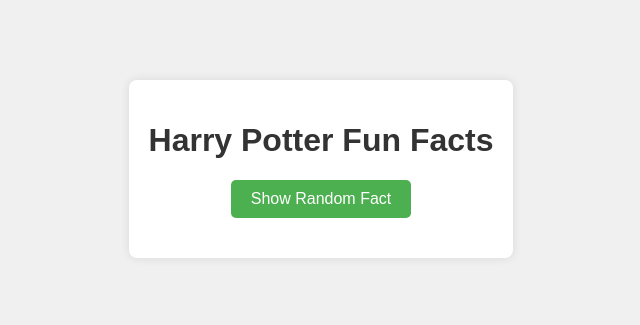
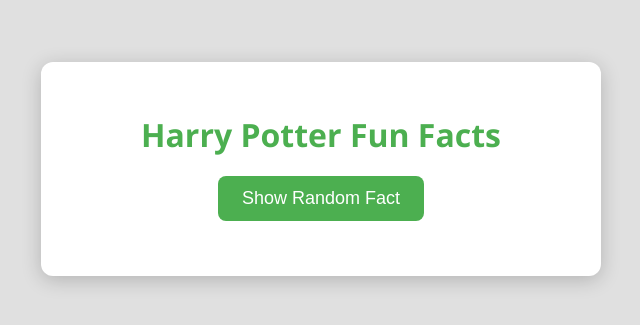
Before and after one commit to D18hr-uv/HarryPotter_facts, a plain HTML site: page index.html in a window 1280 px wide. Shown: the part 231-556 px from the top of the page, without its empty margins (319-959 px from the left). Drawn offline with Linux system fonts and the light colour scheme.

Commit message:
Update index.html

```diff
--- a/index.html
+++ b/index.html
@@ -6,8 +6,8 @@
     <title>Harry Potter Fun Facts</title>
     <style>
         body {
-            font-family: Arial, sans-serif;
-            background-color: #f0f0f0;
+            font-family: 'Segoe UI', Tahoma, Geneva, Verdana, sans-serif;
+            background-color: #e0e0e0;
             color: #333;
             display: flex;
             justify-content: center;
@@ -19,19 +19,27 @@
         .container {
             text-align: center;
             background-color: #fff;
-            padding: 20px;
-            border-radius: 8px;
-            box-shadow: 0 0 10px rgba(0, 0, 0, 0.1);
+            padding: 30px;
+            border-radius: 12px;
+            box-shadow: 0 4px 20px rgba(0, 0, 0, 0.2);
+            max-width: 500px;
+            width: 90%;
+        }
+
+        h1 {
+            color: #4CAF50;
+            margin-bottom: 20px;
         }
 
         button {
             background-color: #4CAF50;
             color: white;
-            padding: 10px 20px;
+            padding: 12px 24px;
             border: none;
-            border-radius: 5px;
+            border-radius: 8px;
             cursor: pointer;
-            font-size: 16px;
+            font-size: 18px;
+            transition: background-color 0.3s ease;
         }
 
         button:hover {
@@ -39,8 +47,9 @@
         }
 
         #factDisplay {
-            margin-top: 20px;
-            font-size: 18px;
+            margin-top: 25px;
+            font-size: 20px;
+            color: #555;
         }
     </style>
 </head>
@@ -56,7 +65,12 @@
             "The Hogwarts school motto is 'Draco dormiens nunquam titillandus', which means 'Never tickle a sleeping dragon' in Latin.",
             "The character of Hermione Granger was almost named Hermione Puckle.",
             "The Dementors in the series represent J.K. Rowling's experience with depression.",
-            "The actor who played Moaning Myrtle, Shirley Henderson, was 37 years old at the time of filming 'Harry Potter and the Chamber of Secrets'."
+            "The actor who played Moaning Myrtle, Shirley Henderson, was 37 years old at the time of filming 'Harry Potter and the Chamber of Secrets'.",
+            "The Deathly Hallows symbol is inspired by the Philosopher's Stone, the Elder Wand, and the Invisibility Cloak.",
+            "J.K. Rowling invented Quidditch after a fight with her boyfriend.",
+            "The character of Nearly Headless Nick is based on a real person, Sir Nicholas de Mimsy-Porpington.",
+            "The Ford Anglia used in 'Harry Potter and the Chamber of Secrets' was stolen from the set.",
+            "The actress who played Moaning Myrtle, Shirley Henderson, is the oldest actor to portray a Hogwarts student."
         ];
 
         document.getElementById('generateFactBtn').addEventListener('click', function() {
```
